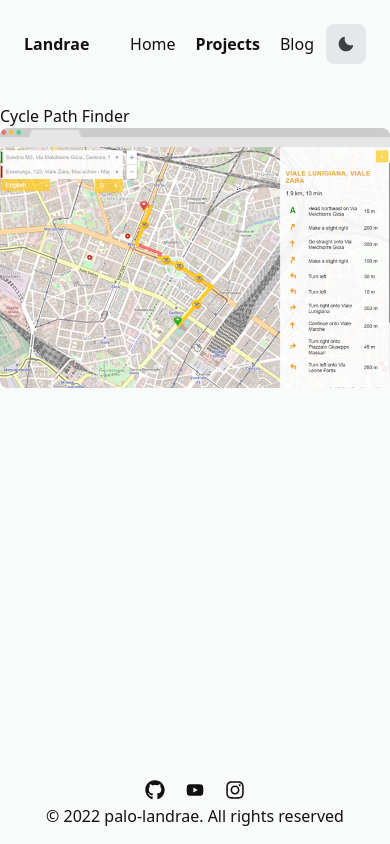
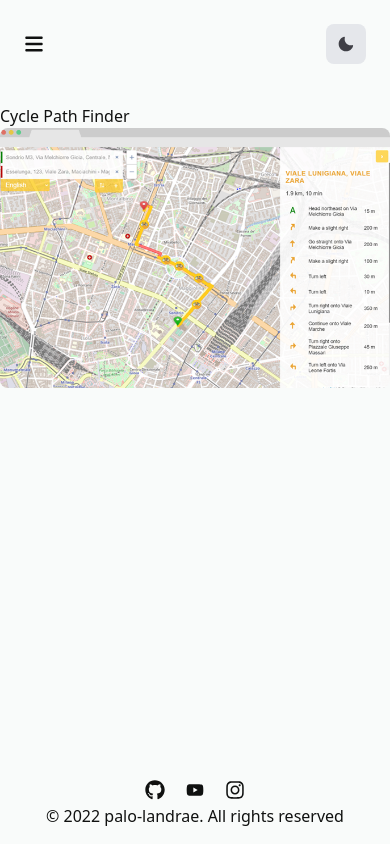
Before and after one commit to palo-landrae/landrae.dev, a Next.js app: page /projects in a window 390 px wide. Built offline with nearby package versions, Linux system fonts and the light colour scheme.

Commit message:
:sparkles: MobileMenu

```diff
--- /dev/null
+++ b/components/MobileMenu.tsx
@@ -0,0 +1,68 @@
+import React, { useState, useEffect } from 'react';
+import { HamburgerIcon, XMarkIcon } from '@/components/icons';
+import { motion } from 'framer-motion';
+
+const MobileMenu: React.FC = () => {
+  const [isMenuOpen, setIsMenuOpen] = useState(false);
+
+  const toggleMenu = () => {
+    if (isMenuOpen) {
+      setIsMenuOpen(false);
+      document.body.style.overflow = "";
+    } else {
+      setIsMenuOpen(true);
+      document.body.style.overflow = 'hidden';
+    }
+  }
+
+  const links = [
+    { name: "Home", to: "/", id: 1 },
+    { name: "Projects", to: "/projects", id: 2 },
+    { name: "Blog", to: "/blog", id: 3 },
+  ];
+
+  const navVariants = {
+    open: { opacity: 1, x: 0 },
+    close: { opacity: 0, x: "-100%" }
+  }
+
+
+  useEffect(() => {
+    return function cleanup() {
+      document.body.style.overflow = '';
+    };
+  }, []);
+
+  return (
+    <>
+      <button onClick={toggleMenu} className="z-50 relative md:hidden inline-block">
+        {!isMenuOpen ? <HamburgerIcon /> : <XMarkIcon />}
+      </button>
+      {isMenuOpen &&
+        <motion.nav
+          animate={isMenuOpen ? "open" : 'closed'}
+          variants={navVariants}
+          transition={{ duration: 0.5 }}
+        >
+          <motion.div
+            className="flex flex-col bg-midnight top-0 left-0 z-40 absolute h-screen w-80 px-7 py-10"
+          >
+            {links.map(({ name, to, id }) => (
+              <motion.a
+                key={id}
+                href={to}
+                whileHover={{ scale: 1.1 }}
+                className="mx-6 my-1 p-4"
+              >
+                {name}
+              </motion.a>
+            ))}
+          </motion.div>
+          <motion.div className="absolute z-30 h-screen w-screen bg-midnight top-0 left-0 opacity-30"></motion.div>
+        </motion.nav>
+      }
+    </>
+  );
+}
+
+export default MobileMenu;
--- a/components/icons.tsx
+++ b/components/icons.tsx
@@ -166,3 +166,19 @@ export const MoonIcon: React.FC = () => {
     </svg>
   );
 };
+
+export const HamburgerIcon: React.FC = () => {
+  return (
+    <svg xmlns="http://www.w3.org/2000/svg" viewBox="0 0 448 512" className="w-5 h-5">
+      <path fill="currentColor" d="M0 96C0 78.33 14.33 64 32 64H416C433.7 64 448 78.33 448 96C448 113.7 433.7 128 416 128H32C14.33 128 0 113.7 0 96zM0 256C0 238.3 14.33 224 32 224H416C433.7 224 448 238.3 448 256C448 273.7 433.7 288 416 288H32C14.33 288 0 273.7 0 256zM416 448H32C14.33 448 0 433.7 0 416C0 398.3 14.33 384 32 384H416C433.7 384 448 398.3 448 416C448 433.7 433.7 448 416 448z" />
+    </svg>
+  )
+}
+
+export const XMarkIcon: React.FC = () => {
+  return (
+    <svg xmlns="http://www.w3.org/2000/svg" viewBox="0 0 320 512" className="w-5 h-5">
+      <path fill="currentColor" d="M310.6 361.4c12.5 12.5 12.5 32.75 0 45.25C304.4 412.9 296.2 416 288 416s-16.38-3.125-22.62-9.375L160 301.3L54.63 406.6C48.38 412.9 40.19 416 32 416S15.63 412.9 9.375 406.6c-12.5-12.5-12.5-32.75 0-45.25l105.4-105.4L9.375 150.6c-12.5-12.5-12.5-32.75 0-45.25s32.75-12.5 45.25 0L160 210.8l105.4-105.4c12.5-12.5 32.75-12.5 45.25 0s12.5 32.75 0 45.25l-105.4 105.4L310.6 361.4z" />
+    </svg>
+  )
+}
--- a/components/layout/navbar.tsx
+++ b/components/layout/navbar.tsx
@@ -3,6 +3,7 @@ import { useRouter } from "next/router";
 import { isActiveLink } from "@/lib/utils";
 import ThemeButton from "../theme-button";
 import { Spacer } from "./spacer";
+import MobileMenu from '@/components/MobileMenu';
 
 export const Navbar = (): JSX.Element => {
   const router = useRouter();
@@ -23,17 +24,18 @@ export const Navbar = (): JSX.Element => {
   return (
     <nav>
       <div className="flex max-w-3xl mx-auto p-6 font-mplusrounded">
+        <MobileMenu />
         <NextLink href="/">
-          <a className="font-semibold py-2 inline-block">Landrae</a>
+          <a className="font-semibold py-2 hidden md:inline-block">Landrae</a>
         </NextLink>
         <Spacer />
         {links.map(({ name, href }) => (
           <NextLink key={href} href={href}>
             <a
               className={`${isActiveLink(href, router.pathname)
-                  ? "font-semibold"
-                  : "font-normal"
-                } flex flex-col mr-1 md:mr-2 md:mx-3 inline-block p-2 rounded-lg hover:bg-zinc-200 dark:hover:bg-zinc-800 transition-all`}
+                ? "font-semibold"
+                : "font-normal"
+                } flex flex-col mr-1 md:mr-2 md:mx-3 hidden md:inline-block p-2 rounded-lg hover:bg-zinc-200 dark:hover:bg-zinc-800 transition-all`}
             >
               {name}
             </a>
--- a/package.json
+++ b/package.json
@@ -24,7 +24,8 @@
     "react-dom": "18.0.0",
     "rehype-raw": "^6.1.1",
     "remark-gfm": "^3.0.1",
-    "swr": "^1.3.0"
+    "swr": "^1.3.0",
+    "use-delayed-render": "^0.0.7"
   },
   "devDependencies": {
     "@tailwindcss/typography": "^0.5.2",
--- a/pages/projects.tsx
+++ b/pages/projects.tsx
@@ -1,6 +1,6 @@
-import type { GetStaticProps, NextPage } from "next";
-import { Layout } from "@/components/layout";
-import { Project } from "@/lib/types";
+import type {GetStaticProps, NextPage} from "next";
+import {Layout} from "@/components/layout";
+import {Project} from "@/lib/types";
 import Image from "next/image";
 
 const projects = [
@@ -17,13 +17,13 @@ interface IProps {
   projects: Project[];
 }
 
-const Projects: NextPage<IProps> = ({ projects }) => {
+const Projects: NextPage<IProps> = ({projects}) => {
   return (
     <Layout title="Projects" description="Landrae's Projects">
       {projects &&
         projects.map((project) => {
           return (
-            <>
+            <div key={project.title}>
               <p>{project.title}</p>
               <div className="mx-auto w-full max-w-xl block">
                 <Image
@@ -34,7 +34,7 @@ const Projects: NextPage<IProps> = ({ projects }) => {
                   height={200}
                 />
               </div>
-            </>
+            </div>
           );
         })}
     </Layout>
```
Also changed, not shown: 1 other file (tests, documents, lock files or other folders).
